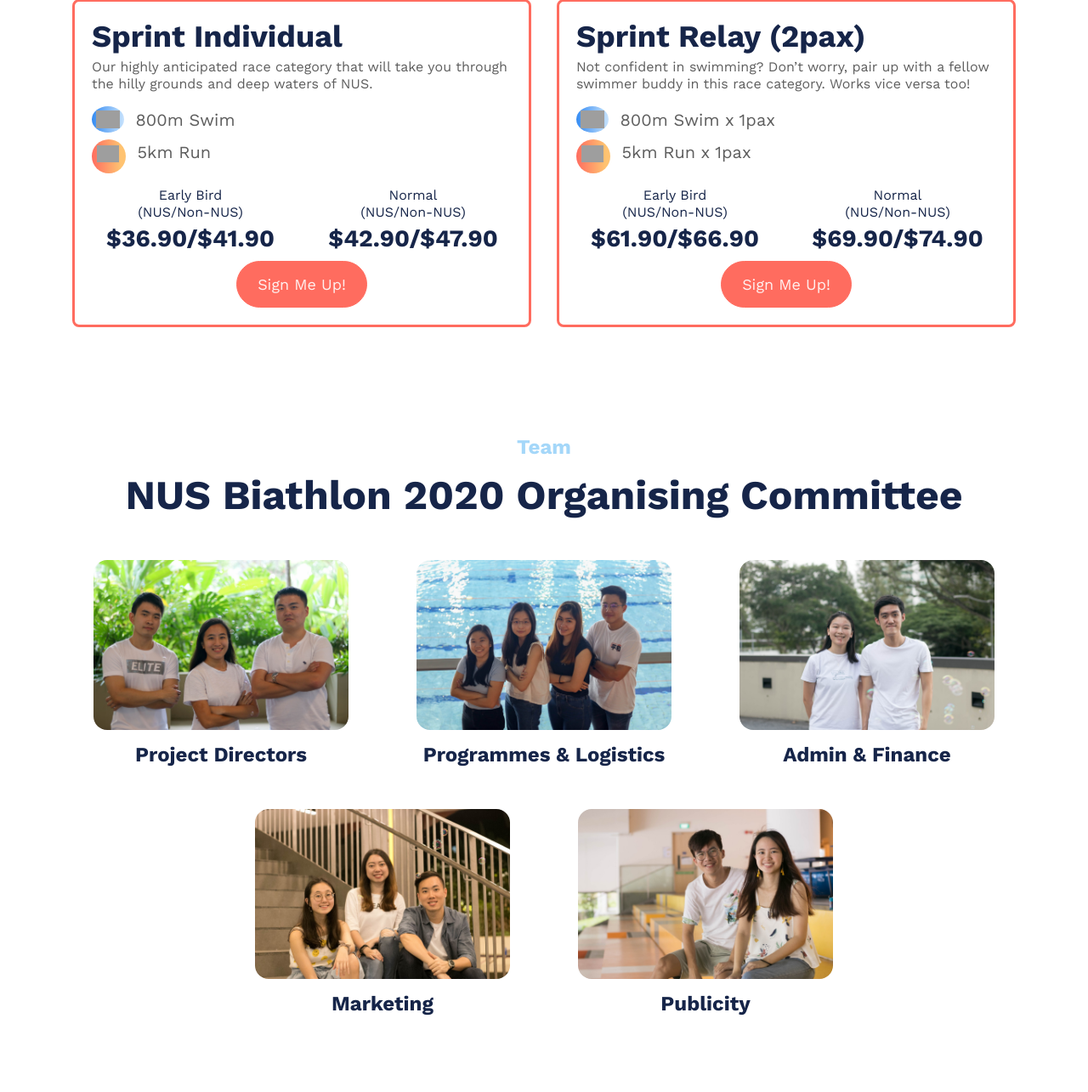
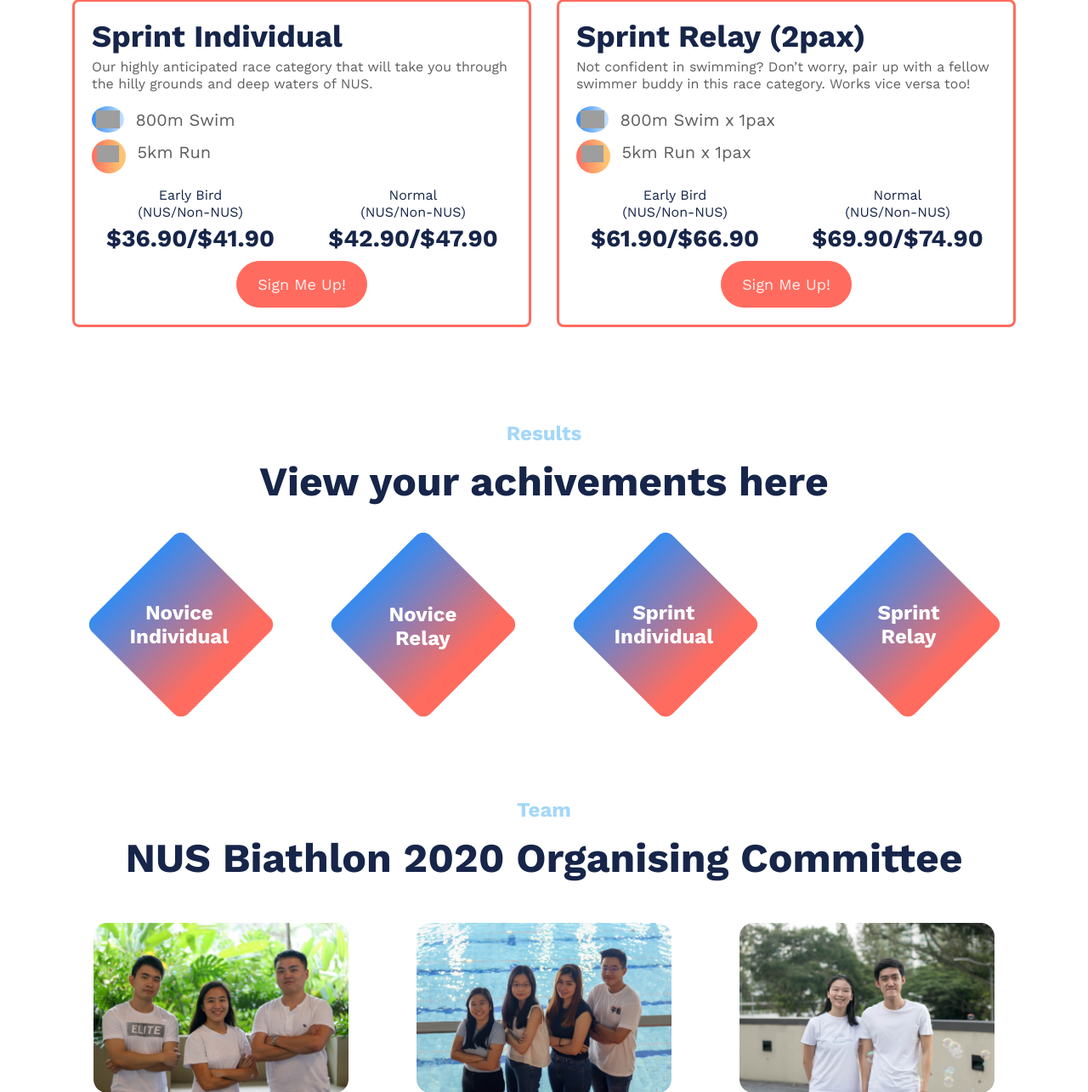
Before and after one commit to yongchenglow/NUSBiathlon2020, a PHP site: page / in a window 1280 px wide. Shown: the part 2767-4052 px from the top of the page at 85% size. Run offline with PHP 8.4, Linux system fonts and the light colour scheme; some libraries are stand-ins or nearby versions; some web fonts are replaced; grey boxes are pictures that could not be loaded.

Commit message:
Added spin effects and removed r and r

```diff
--- a/css/agency_v3.css
+++ b/css/agency_v4.css
@@ -453,13 +453,8 @@ p.price{
   justify-content: center;
 }
 
-.results-text {
-  font-weight: 600;
-  font-size: 24px;
-  line-height: 28px;
-  color: white;
-  transform: rotate(-45deg);
-  position:absolute;
+.results-box {
+  position:relative;
 }
 
 .results-background {
@@ -468,7 +463,22 @@ p.price{
   background: linear-gradient(90deg, #348BF2 0%, #FF6C5F 86.98%);
   border-radius: 12px;
   transform: rotate(45deg);
-  position:relative;
+  -webkit-transition: -webkit-transform .3s ease-in-out;
+  transition: transform .3s ease-in-out;
+}
+
+.results-text {
+  font-weight: 600;
+  font-size: 24px;
+  line-height: 28px;
+  color: white;
+  position:absolute;
+}
+
+
+.results-box:hover .results-background{
+  -webkit-transform: rotate(180deg);
+          transform: rotate(180deg);
 }
 
 .warm-gradient-color {
--- a/index.html
+++ b/index.html
@@ -34,7 +34,7 @@
   <script type="text/javascript" src="https://addevent.com/libs/atc/1.6.1/atc.min.js" async defer></script>
 
   <!-- Custom styles for this template -->
-  <link href="./css/agency_v3.css" rel="stylesheet">
+  <link href="./css/agency_v4.css" rel="stylesheet">
 
   <!-- Facebook Pixel Code -->
   <script>
@@ -328,7 +328,7 @@
   </section>
 
   <!-- Results -->
-  <!-- <section class="page-section" id="registration">
+  <section class="page-section" id="registration">
     <div class="container">
       <div class="row" data-aos="zoom-in">
         <div class="col-lg-12 text-center">
@@ -338,44 +338,52 @@
       </div>
       <div class="row text-center justify-content-center">
         <div class="col-lg-3 col-md-6 results-col" data-aos="fade-up">
-          <div class="results-background">
-            <div class="results-text" style="bottom:52px;margin-left:20px;">
-              <a class="text-white" href="#" target="_blank">
+          <a class="text-white" href="#" target="_blank">
+            <div class="results-box">
+              <div class="results-background">
+              </div>
+              <div class="results-text" style="bottom:52px;margin-left:20px;">
                 Novice <br> Individual
-              </a>
+              </div>
             </div>
-          </div>
+          </a>
         </div>
         <div class="col-lg-3 col-md-6 results-col" data-aos="fade-up">
-          <div class="results-background">
-            <div class="results-text" style="bottom:50px;margin-left:40px;">
-              <a class="text-white" href="#" target="_blank">
+          <a class="text-white" href="#" target="_blank">
+            <div class="results-box">
+              <div class="results-background">
+              </div>
+              <div class="results-text" style="bottom:50px;margin-left:40px;">
                 Novice <br> Relay
-              </a>
+              </div>
             </div>
-          </div>
+          </a>
         </div>
         <div class="col-lg-3 col-md-6 results-col" data-aos="fade-up">
-          <div class="results-background">
-            <div class="results-text" style="bottom:52px;margin-left:20px;">
-              <a class="text-white" href="#" target="_blank">
+          <a class="text-white" href="#" target="_blank">
+            <div class="results-box">
+              <div class="results-background">
+              </div>
+              <div class="results-text" style="bottom:52px;margin-left:20px;">
                 Sprint <br> Individual
-              </a>
+              </div>
             </div>
-          </div>
+          </a>
         </div>
         <div class="col-lg-3 col-md-6 results-col" data-aos="fade-up">
-          <div class="results-background">
-            <div class="results-text" style="bottom:52px;margin-left:45px;">
-              <a class="text-white" href="#" target="_blank">
+          <a class="text-white" href="#" target="_blank">
+            <div class="results-box">
+              <div class="results-background">
+              </div>
+              <div class="results-text" style="bottom:52px;margin-left:45px;">
                 Sprint <br> Relay
-              </a>
+              </div>
             </div>
-          </div>
+          </a>
         </div>
       </div>
     </div>
-  </section> -->
+  </section>
 
   <!-- Team -->
   <section class="page-section mt-3" id="team">
@@ -471,7 +479,7 @@
           <div class="mb-1">
             <ul class="list-inline quicklinks">
               <li class="list-inline-item">
-                <a href="doc/NUS_Biathlon_2020_Rules_and_Regulations.pdf" target="_blank">Rules</a>
+                <a href="#" target="_blank">Rules</a>
               </li>
               <li class="list-inline-item">
                 <a href="doc/NUS_Biathlon_2020_Indemnity_Form.pdf" target="_blank">Indemnity</a>
```
